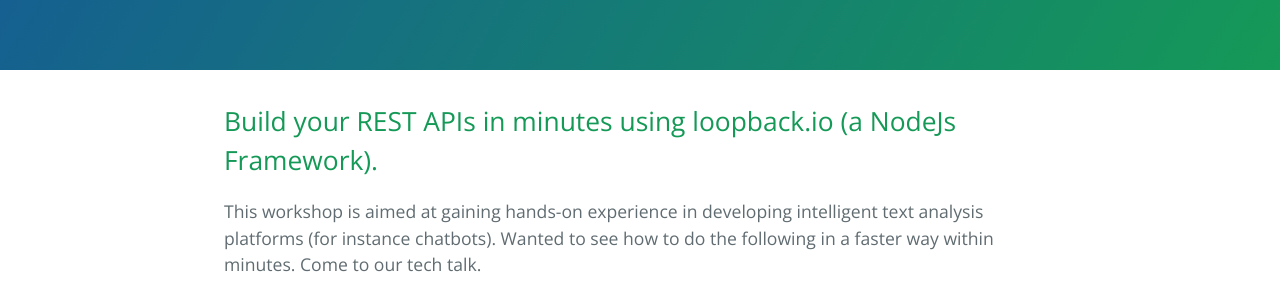
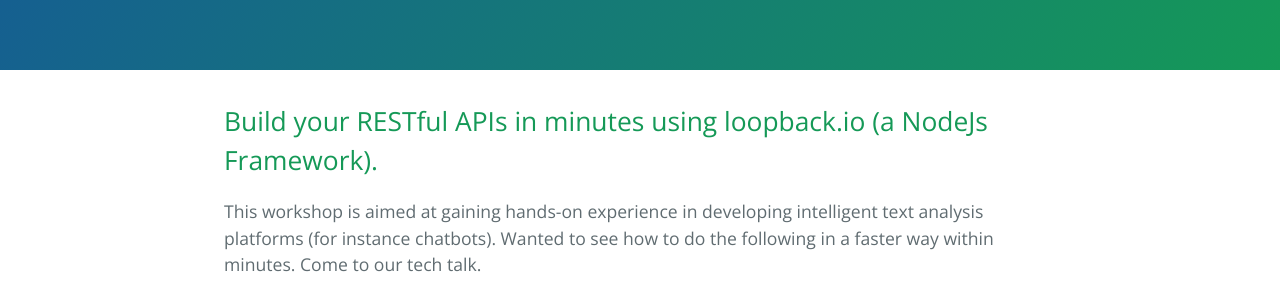
Before and after one commit to stackupiss/pages, a Jekyll site: the page built from talk01.md, in a window 1280 px wide and 1400 px high. Shown: the part 343-643 px from the top of the window. Built offline with Jekyll 4.4.1, drawn with Linux system fonts in a browser that asks for light colours; our own code applies the rules of GitHub Pages for plain Markdown files.

```diff
--- a/talk01.md
+++ b/talk01.md
@@ -1,4 +1,4 @@
-## Build your REST APIs in minutes using loopback.io (a NodeJs Framework).
+## Build your RESTful APIs in minutes using loopback.io (a NodeJs Framework).
 
 This workshop is aimed at gaining hands-on experience in developing intelligent text analysis platforms (for instance chatbots).
 Wanted to see how to do the following in a faster way within minutes. Come to our tech talk.
```
Also changed, not shown: other parts of talk01.md (+1 -1 lines).
